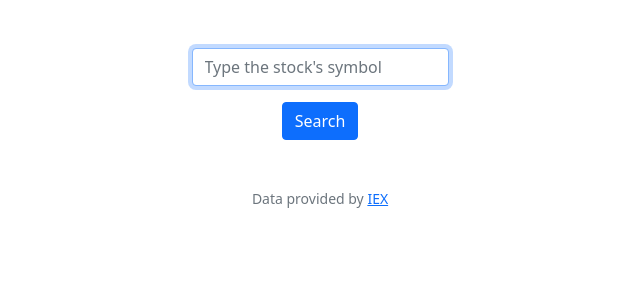
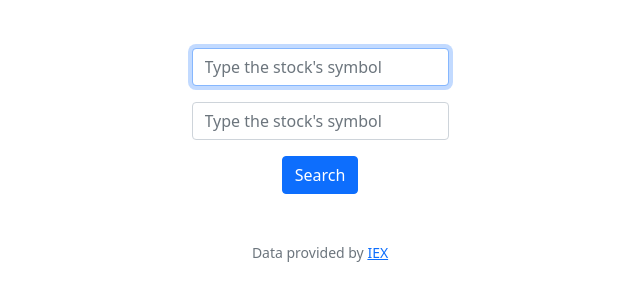
Before and after one commit to ina-inna/code50, a Flask app: page /quote in a window 1280 px wide. Shown: the part 76-377 px from the top of the page, without its empty margins (320-960 px from the left). Run offline with Flask 3, Linux system fonts and the light colour scheme; a user stored in the database is signed in; some libraries are stand-ins or nearby versions.

Commit message:
Sat, Nov 25, 2023, 3:53 PM +00:00

```diff
--- a/finance/templates/buy.html
+++ b/finance/templates/buy.html
@@ -10,7 +10,7 @@
             <input autocomplete="off" autofocus class="form-control mx-auto w-auto" id="stock_symbol" name="symbol" placeholder="Type the stock's symbol" type="text">
         </div>
         <div class="mb-3">
-            <input autocomplete="off" autofocus class="form-control mx-auto w-auto" id="stock_symbol" name="symbol" placeholder="Type the stock's symbol" type="text">
+            <input autocomplete="off" autofocus class="form-control mx-auto w-auto" id="stock_symbol" name="symbol" placeholder="Number of shares" type="text">
         </div>
         <button class="btn btn-primary" type="submit">Buy</button>
     </form>
--- a/finance/templates/quote.html
+++ b/finance/templates/quote.html
@@ -9,6 +9,9 @@
         <div class="mb-3">
             <input autocomplete="off" autofocus class="form-control mx-auto w-auto" id="stock_symbol" name="symbol" placeholder="Type the stock's symbol" type="text">
         </div>
+         <div class="mb-3">
+            <input autocomplete="off" autofocus class="form-control mx-auto w-auto" id="stock_symbol" name="symbol" placeholder="Type the stock's symbol" type="text">
+        </div>
         <button class="btn btn-primary" type="submit">Search</button>
     </form>
 {% endblock %}
```
